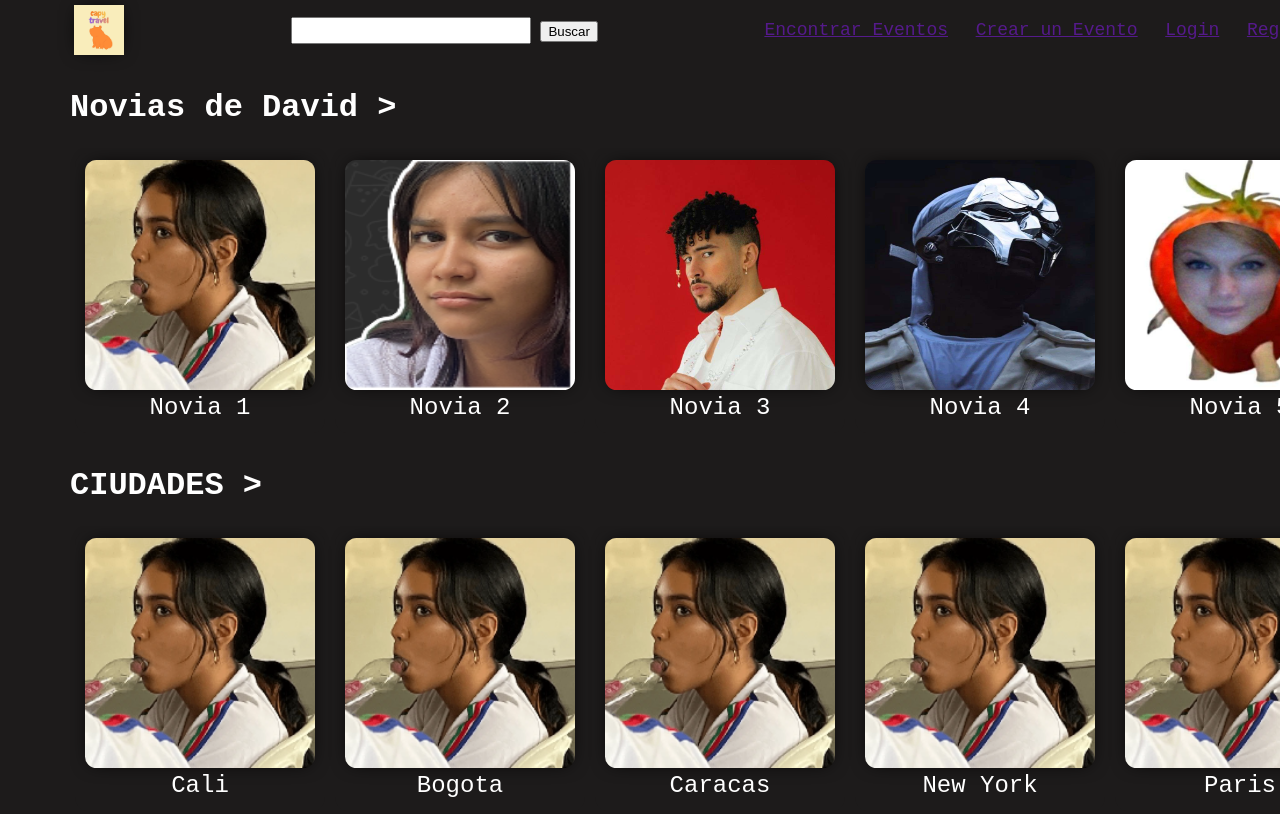
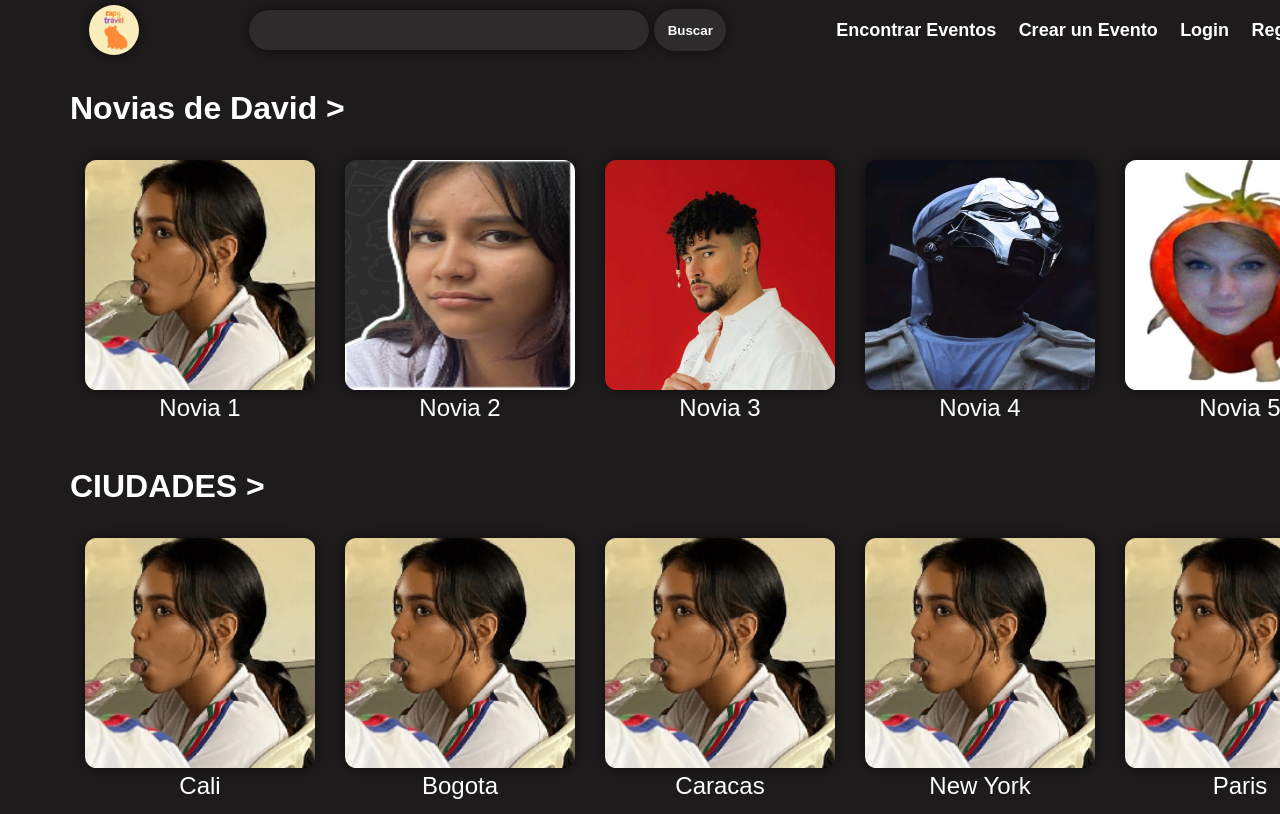
Before and after one commit to Wuildermoon/Capy-Travel-Chamba, a plain HTML site: page index.html in a window 1280 px wide. Shown: the top 814 px of the page. Drawn offline with Linux system fonts and the light colour scheme.

Commit message:
Se añaden estilos a la barra de busqueda y barra de navegacion, diseño general header

```diff
--- a/index.html
+++ b/index.html
@@ -15,15 +15,15 @@
             </div>
             <div class="search_box">
                 <input class="search_bar" type="search" name="buscar" id="buscar">
-                <button onclick="mostrarResultados()">Buscar</button>
+                <button class="search_btn" onclick="mostrarResultados()">Buscar</button>
             </div>
             <div>
                 <nav class="navbar">
                     <ul class="menuPrincipal">
-                        <li><a href="">Encontrar Eventos</a></li>
-                        <li><a href="">Crear un Evento</a></li>
-                        <li><a href="">Login</a></li>
-                        <li><a href="">Registrarse</a></li>
+                        <li><a href="" class="navbtn">Encontrar Eventos</a></li>
+                        <li><a href="" class="navbtn">Crear un Evento</a></li>
+                        <li><a href="" class="navbtn">Login</a></li>
+                        <li><a href="" class="navbtn">Registrarse</a></li>
                     </ul>
                 </nav>
             </div>
--- a/style.css
+++ b/style.css
@@ -1,6 +1,6 @@
 body {
     background-color: #1D1B1B;
-    font-family: 'Courier New', Courier, monospace;
+    font-family: Arial, Helvetica, sans-serif, Courier, monospace;
     font-weight: 400;
     width: 1440px;
 }
@@ -15,7 +15,7 @@ header {
 .header_page {
     width: 100%;
     display: flex;
-    justify-content: space-around;
+    justify-content: space-evenly;
     align-items: center;
     height: 60px;
 }
@@ -24,12 +24,49 @@ header {
     display: block;
     width: 50px;
     height: 50px;
+    border-radius: 50%;
+}
+
+.search_box {
+    width: 500px;
+    display: flex;
+    align-items: center;
+    justify-content: space-around;
+
+}
+
+.search_bar {
+    height: 40px;
+    box-shadow: 0 0 18px -5px black;
+    width: 400px;
+    border-radius: 50px;
+    border: none;
+    outline: none;
+    text-align: center;
+    background-color: #2d2b2b;
+    color: #FFFFFF;
+}
+
+.search_btn {
+    padding: 1em;
+    border-radius: 50px;
+    border: none;
+    box-shadow: 0 0 18px -5px black;
+    background-color: #2d2b2b;
+    color: #FFFFFF;
+    font-weight: bold;
 }
 
 .menuPrincipal li, .search_bar {
     display: inline-flex;
     margin: 0 0 0 1em;
     font-size: 18px;
+}
+
+.navbtn {
+    text-decoration: none;
+    color: #FFFFFF;
+    font-weight: bolder;
 }
 
 .title_box {
```
